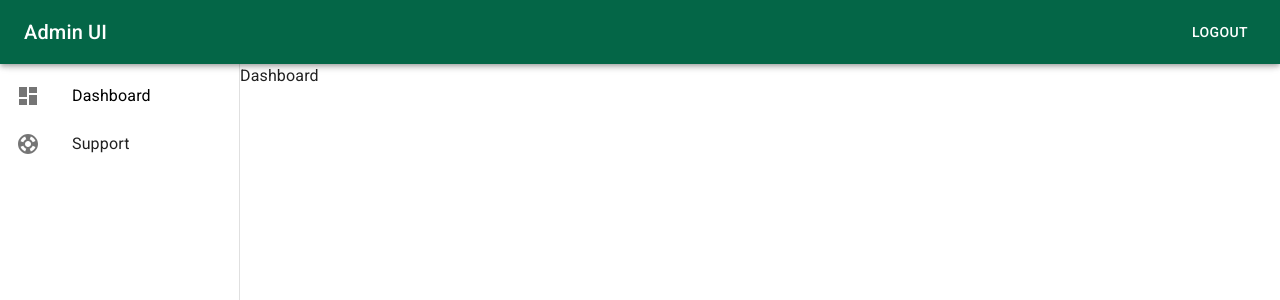
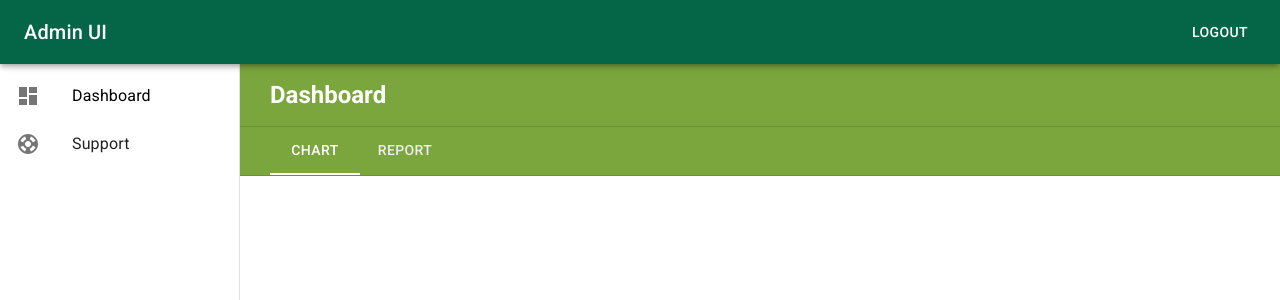
Before and after one commit to Arboker/admin_ui, a React (Create React App) app: page / in a window 1280 px wide. Shown: the top 300 px of the page. Built offline with nearby package versions, Linux system fonts and the light colour scheme.

Commit message:
Added header content of dashboard page

```diff
--- /dev/null
+++ b/src/app/components/TabPanel.js
@@ -0,0 +1,24 @@
+import Typography from '@mui/material/Typography';
+import Box from '@mui/material/Box';
+
+const TabPanel = (props) => {
+    const { children, value, index, ...other } = props;
+
+    return (
+        <div
+            role="tabpanel"
+            hidden={value !== index}
+            id={`simple-tabpanel-${index}`}
+            aria-labelledby={`simple-tab-${index}`}
+            {...other}
+        >
+            {value === index && (
+                <Box sx={{ p: 3 }}>
+                    <Typography>{children}</Typography>
+                </Box>
+            )}
+        </div>
+    );
+}
+
+export default TabPanel;
--- a/src/app/controller/Dashboard.js
+++ b/src/app/controller/Dashboard.js
@@ -3,6 +3,19 @@ import React from 'react';
 import { createElement } from 'react';
 
 class Dashboard extends React.Component {
+    constructor(props) {
+        super(props);
+        this.state = {
+            tabValue: 0
+        }
+    }
+
+    handleChangeTab = (event, newValue) => {
+        this.setState({
+            tabValue: newValue
+        })
+    };
+
     render() {
         return createElement(DashboardView, {
             ...this
--- a/src/app/view/Dashboard.js
+++ b/src/app/view/Dashboard.js
@@ -1,11 +1,48 @@
 import Box from '@mui/material/Box';
 import Toolbar from '@mui/material/Toolbar';
+import Tabs from '@mui/material/Tabs';
+import Tab from '@mui/material/Tab';
+import Typography from '@mui/material/Typography';
+import Divider from '@mui/material/Divider';
+import TabPanel from '../components/TabPanel'
+import Button from '@mui/material/Button';
 
-const Dashboard = () => {
+function a11yProps(index) {
+    return {
+        id: `simple-tab-${index}`,
+        'aria-controls': `simple-tabpanel-${index}`,
+    };
+}
+
+const Dashboard = (props) => {
     return (
         <Box component="main" sx={{ width: "100%" }}>
-            <Toolbar />
-            Dashboard
+            <Box className="header_content_box">
+                <Toolbar />
+                <Typography
+                    variant="h5"
+                    component="div"
+                    style={{ fontWeight: 600, color: "white" }}
+                    className="header_padding"
+                >
+                    Dashboard
+                </Typography>
+                <Divider />
+                <Box sx={{ borderBottom: 1, borderColor: 'divider' }} className="header_tabs_box">
+                    <Tabs
+                        value={props.state.tabValue}
+                        onChange={props.handleChangeTab}
+                        TabIndicatorProps={{ style: { background: 'white' } }}
+                    >
+                        <Tab label={<span className="tab_element">Chart</span>} {...a11yProps(0)} />
+                        <Tab label={<span className="tab_element">Report</span>} {...a11yProps(1)} />
+                    </Tabs>
+                </Box>
+            </Box>
+            <TabPanel value={props.state.tabValue} index={0}>
+            </TabPanel>
+            <TabPanel value={props.state.tabValue} index={1}>
+            </TabPanel>
         </Box>
     )
 }
--- a/src/assets/css/style.css
+++ b/src/assets/css/style.css
@@ -1,3 +1,7 @@
+:root {
+    --second-color: #7ba63d;
+}
+
 * {
     font-family: 'Roboto', sans-serif;
 }
@@ -6,3 +10,23 @@
     text-decoration: none;
     color: black;
 }
+
+.Mui-selected .tab_element {
+    color: white;
+}
+
+.tab_element {
+    color: rgb(238, 238, 238);
+}
+
+.header_content_box {
+    background: var(--second-color);
+}
+
+.header_padding {
+    padding: 15px 30px;
+}
+
+.header_tabs_box {
+    padding: 0px 30px;
+}
```
